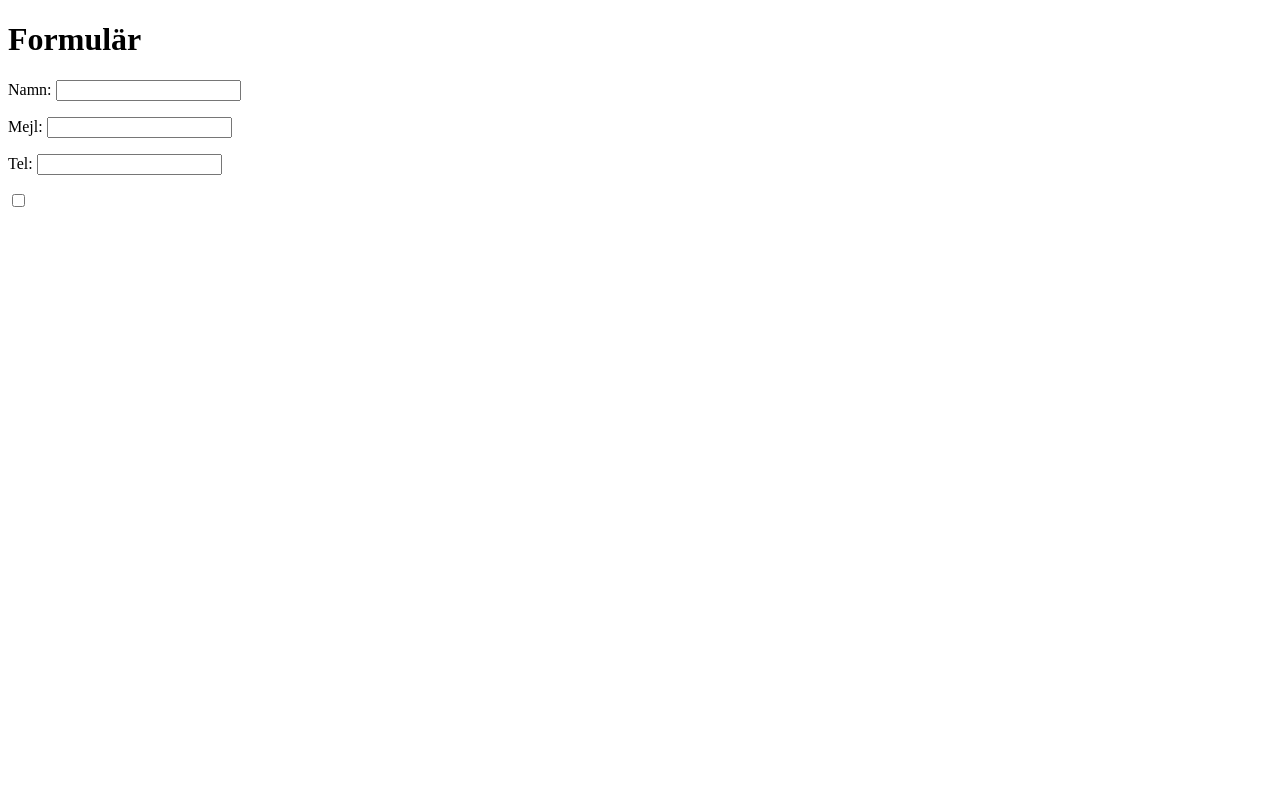
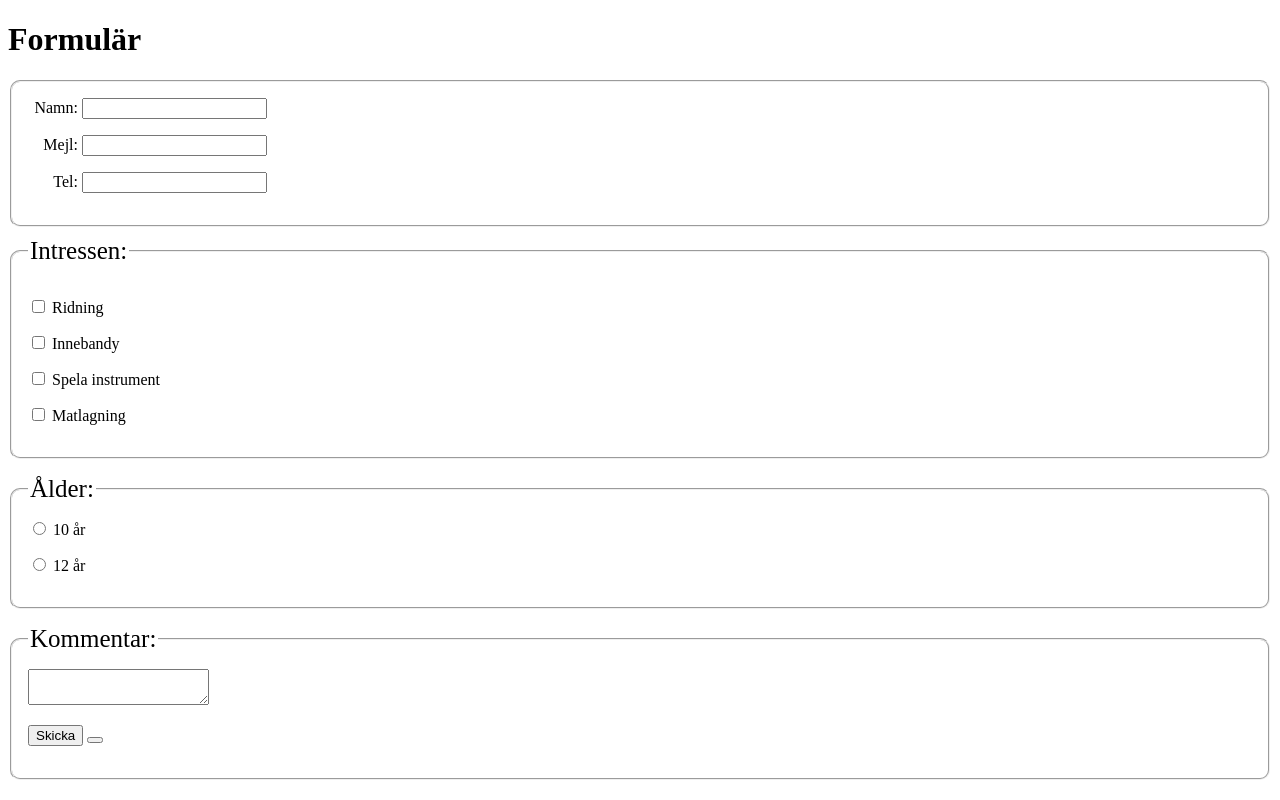
Before and after one commit to saraclasson/inlamning, a website: page formular.html in a window 1280 px wide. Drawn offline with Linux system fonts and the light colour scheme.

Commit message:
formulär

```diff
--- a/formular.css
+++ b/formular.css
@@ -5,5 +5,22 @@ fieldset {
 }
 
 legend {
-	font-size: larger;
+	font-size: 25px;
 }
+
+label {
+	display: inline-block;
+	width: 50px;
+	text-align: right;
+}
+.checkboxradio label {
+	display: inline;
+}
+
+@media screen and (max-width:300px){
+
+	label {
+
+      display: block;
+	}
+}
--- a/formular.html
+++ b/formular.html
@@ -5,17 +5,56 @@
   <title> Formulär</title>
     <link rel="stylesheet" href="formular.css" />
   <h1>Formulär</h1>
-  <p>
-  	<label for="uname">Namn:</label>
-    <input type="text" name="namn">
+  <fieldset>
+  	<label for="name">Namn:</label>
+    <input type="text" name="namn" id="name">
 </p>
 <p>
-    <label for="unmail">Mejl:</label>
-    <input type="e-mail" name="mail">
+    <label for="mail">Mejl:</label>
+    <input type="email" name="mail" id="mail">
 </p>
 <p>
-    <label for="untel">Tel:</label>
-    <input type="untel" name="tel">
+    <label for="tel">Tel:</label>
+    <input type="tel" name="tel" id="tel">
+</p>
+</fieldset>
+<fieldset class="checkboxradio">
+  <legend>Intressen:</legend>
+  <p>
+    <input type="checkbox" name="checkbox" id="intresse1">
+    <label for="intresse1">Ridning</label>
+  </p>
+  <p>
+    <input type="checkbox" name="checkbox1" id="intresse2">
+    <label for="intresse2">Innebandy</label>
+  </p>
+  <p>
+    <input type="checkbox" name="checkbox2" id="intresse3">
+    <label for="intresse3">Spela instrument</label>
+  </p>
+  <p>
+    <input type="checkbox" name="checkbox3" id="intresse4">
+    <label for="intresse4">Matlagning</label>
+  </p>
+</fieldset>
+<p>
+<fieldset class="checkboxradio">
+ <legend>Ålder:</legend>
+ <input type="radio" name="10" id="ålder1">
+<label for="ålder1">10 år</label>
 </p>
 <p>
-<input type="checkbox" name="uncheckbox">
+ <input type="radio" name="10" id="ålder2">
+ <label for="ålder2">12 år</label>
+</p>
+</fieldset>
+<p>
+<fieldset>
+ <legend>Kommentar:</legend>
+ <textarea></textarea>
+</p>
+<p>
+ <input type="submit" name="skicka" id="skickaknapp" value="Skicka">
+ <button></button>
+ </p>
+ </fieldset>
```
